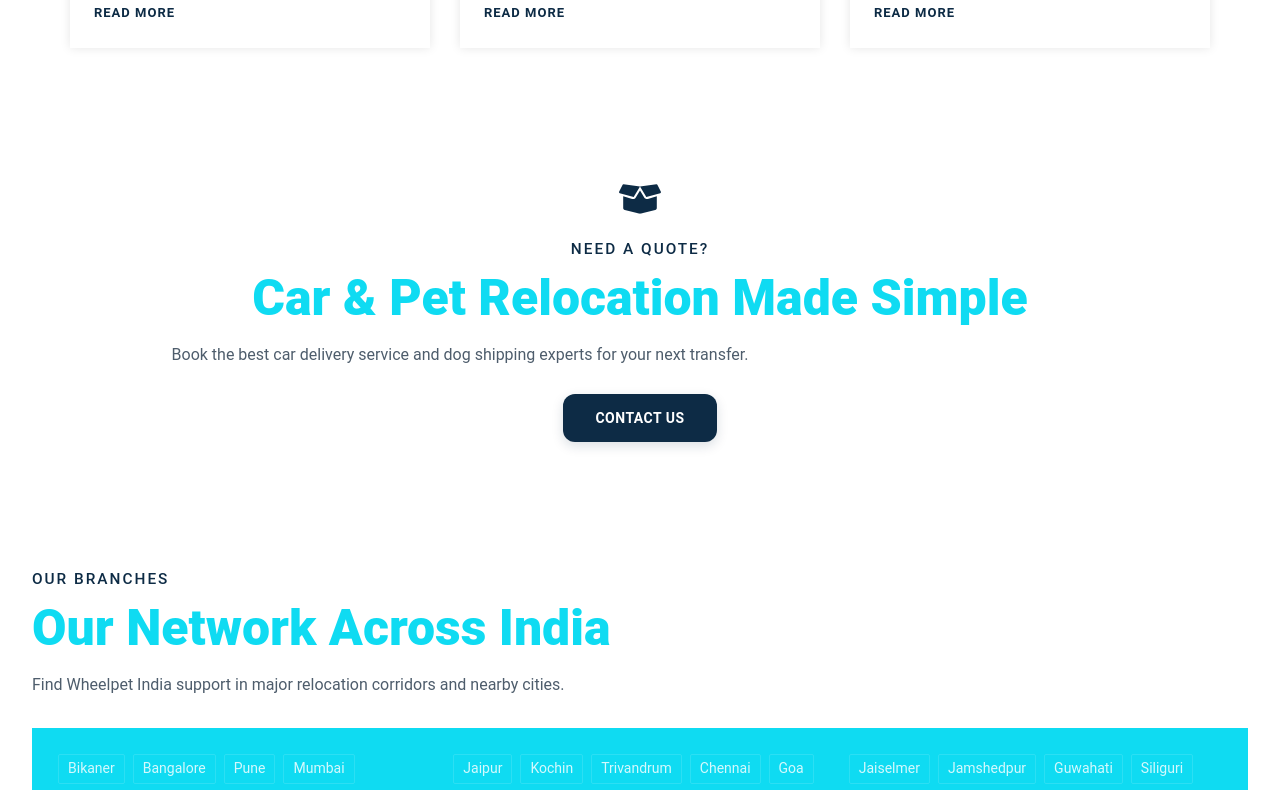
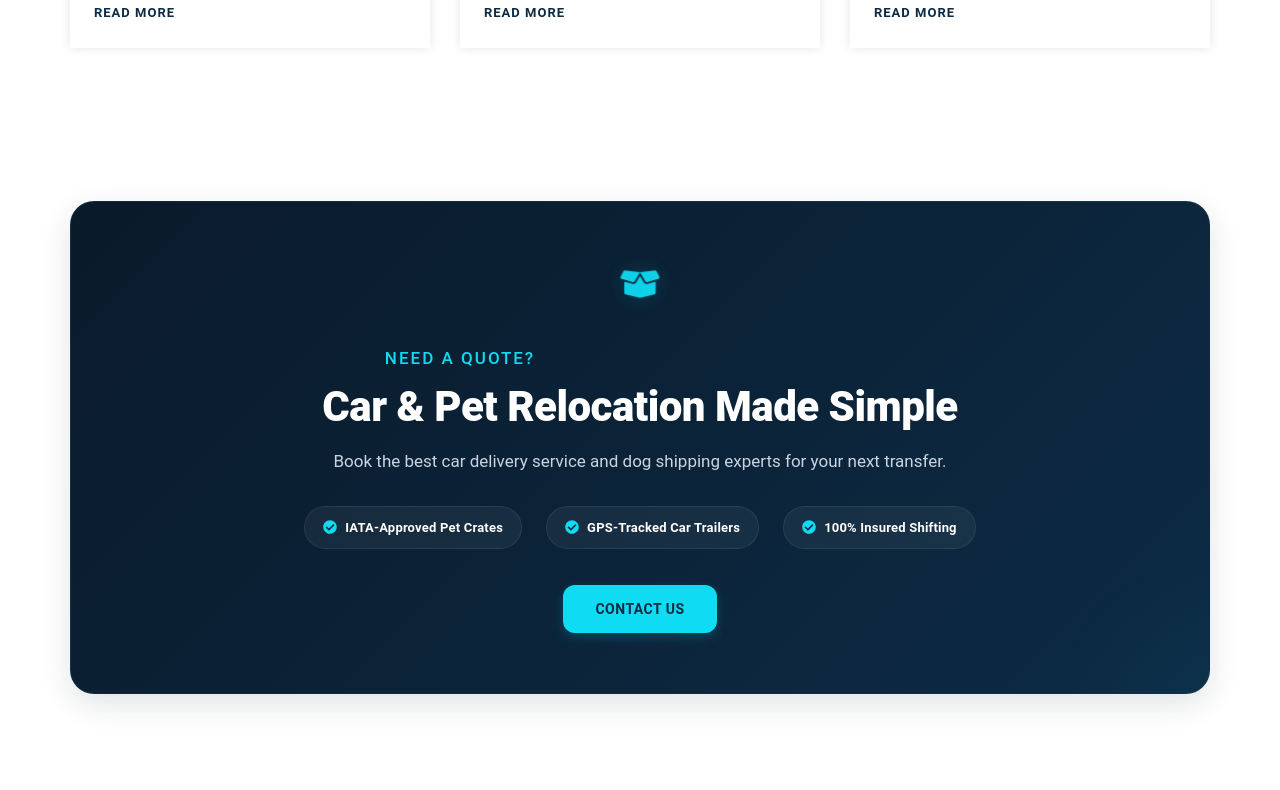
Before and after one commit to CybertizeYogesh/wheelpetindia, a Next.js app: page / in a window 1280 px wide. Shown: the part 7320-8110 px from the top of the page. Built offline with nearby package versions, Linux system fonts and the light colour scheme.

Commit message:
Redesign Quote section to dark navy card with pulsing icon, trust point capsules, and secondary contact button

```diff
--- a/app/page.js
+++ b/app/page.js
@@ -1,6 +1,6 @@
 import Image from "next/image";
 import Link from "next/link";
-import { FaBoxOpen, FaClock, FaHeadset, FaShieldAlt } from "react-icons/fa";
+import { FaBoxOpen, FaClock, FaHeadset, FaShieldAlt, FaCheckCircle } from "react-icons/fa";
 import BlogGrid from "@/components/BlogGrid";
 import BookNowStrip from "@/components/BookNowStrip";
 import BranchLocations from "@/components/BranchLocations";
@@ -151,14 +151,32 @@ export default function HomePage() {
         </div>
       </section>
 
-      <section className="sectionTight">
-        <div className="container" style={{ textAlign: "center" }}>
-          <FaBoxOpen size={42} color="var(--color-primary)" />
-          <p className="eyebrow" style={{ marginTop: 14 }}>Need A Quote?</p>
-          <h2 className="sectionTitle">Car & Pet Relocation Made Simple</h2>
-          <p className="sectionText">Book the best car delivery service and dog shipping experts for your next transfer.</p>
-          <div style={{ marginTop: 25 }}>
-            <Link className="btn" href="/contact-us/">Contact Us</Link>
+      <section className="section">
+        <div className="container">
+          <div className={styles.quoteBannerCard}>
+            <div className={styles.icon}>
+              <FaBoxOpen />
+            </div>
+            <p className="eyebrow" style={{ color: "var(--color-secondary)", margin: 0 }}>Need A Quote?</p>
+            <h2>Car & Pet Relocation Made Simple</h2>
+            <p>Book the best car delivery service and dog shipping experts for your next transfer.</p>
+
+            <div className={styles.trustPointsGrid}>
+              {[
+                "IATA-Approved Pet Crates",
+                "GPS-Tracked Car Trailers",
+                "100% Insured Shifting"
+              ].map((text) => (
+                <div className={styles.trustPointItem} key={text}>
+                  <FaCheckCircle />
+                  <span>{text}</span>
+                </div>
+              ))}
+            </div>
+
+            <div>
+              <Link className="btn btnSecondary" href="/contact-us/">Contact Us</Link>
+            </div>
           </div>
         </div>
       </section>
--- a/styles/sections.module.css
+++ b/styles/sections.module.css
@@ -1493,3 +1493,110 @@
     transform: translateX(-50%);
   }
 }
+
+/* Redesigned Quote Banner Card */
+.quoteBannerCard {
+  position: relative;
+  background: linear-gradient(135deg, #091a2a 0%, #0d2b45 100%);
+  border-radius: 24px;
+  padding: 60px clamp(24px, 5vw, 80px);
+  text-align: center;
+  overflow: hidden;
+  box-shadow: var(--shadow-card);
+  border: 1px solid rgba(255, 255, 255, 0.05);
+}
+
+.quoteBannerCard::before {
+  content: "";
+  position: absolute;
+  top: -50%;
+  left: -20%;
+  width: 300px;
+  height: 300px;
+  background: radial-gradient(circle, rgba(15, 219, 242, 0.08) 0%, rgba(15, 219, 242, 0) 70%);
+  pointer-events: none;
+}
+
+.quoteBannerCard::after {
+  content: "";
+  position: absolute;
+  bottom: -50%;
+  right: -20%;
+  width: 400px;
+  height: 400px;
+  background: radial-gradient(circle, rgba(15, 219, 242, 0.05) 0%, rgba(15, 219, 242, 0) 70%);
+  pointer-events: none;
+}
+
+.quoteBannerCard .icon {
+  font-size: 38px;
+  color: var(--color-secondary);
+  margin-bottom: 20px;
+  display: inline-block;
+  opacity: 0.95;
+  filter: drop-shadow(0 0 10px rgba(15, 219, 242, 0.2));
+  animation: pulseIcon 3s infinite ease-in-out;
+}
+
+.quoteBannerCard h2 {
+  color: #ffffff;
+  font-size: clamp(28px, 3.5vw, 42px);
+  font-weight: 800;
+  line-height: 1.2;
+  margin: 10px 0 16px;
+  letter-spacing: -0.5px;
+}
+
+.quoteBannerCard p {
+  color: #cbd5e1;
+  font-size: clamp(15px, 1.4vw, 17px);
+  max-width: 650px;
+  margin: 0 auto 30px;
+  line-height: 1.6;
+}
+
+.trustPointsGrid {
+  display: flex;
+  justify-content: center;
+  flex-wrap: wrap;
+  gap: clamp(12px, 2vw, 24px);
+  margin-bottom: 36px;
+  position: relative;
+  z-index: 2;
+}
+
+.trustPointItem {
+  display: flex;
+  align-items: center;
+  gap: 8px;
+  background: rgba(255, 255, 255, 0.05);
+  border: 1px solid rgba(255, 255, 255, 0.08);
+  padding: 10px 18px;
+  border-radius: 50px;
+  color: #ffffff;
+  font-size: 13px;
+  font-weight: 600;
+  letter-spacing: 0.2px;
+  transition: all var(--transition);
+  user-select: none;
+}
+
+.trustPointItem:hover {
+  background: rgba(15, 219, 242, 0.12);
+  border-color: rgba(15, 219, 242, 0.35);
+  transform: translateY(-2px);
+}
+
+.trustPointItem svg {
+  color: var(--color-secondary);
+  font-size: 14px;
+}
+
+@keyframes pulseIcon {
+  0%, 100% {
+    transform: translateY(0) scale(1);
+  }
+  50% {
+    transform: translateY(-4px) scale(1.05);
+  }
+}
```
